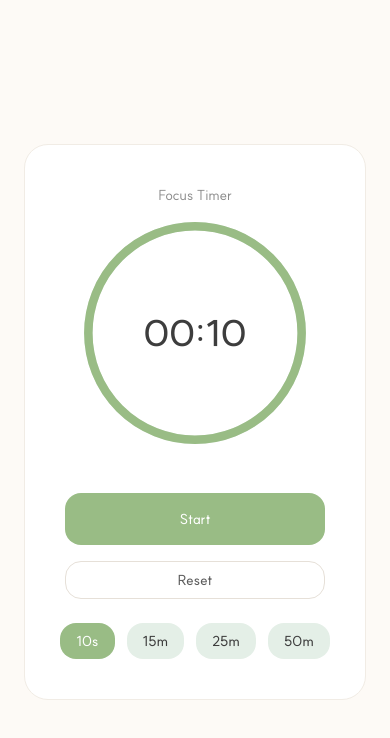
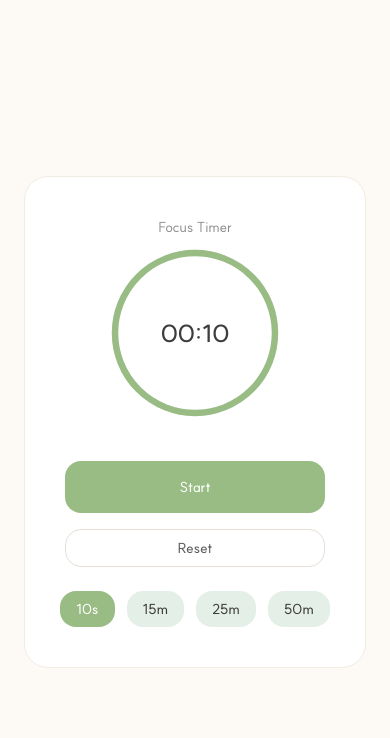
Before and after one commit to ppyom/pomodoro, a React (Vite) app: page / in a window 390 px wide. Shown: the top 738 px of the page. Built offline with nearby package versions, Linux system fonts and the light colour scheme.

Commit message:
📱 모바일 대응 타이머 레이아웃 구조 개선

```diff
--- a/src/app.tsx
+++ b/src/app.tsx
@@ -15,9 +15,8 @@ export default function App() {
 
   return (
     <main className="flex min-h-screen items-center justify-center bg-surface-primary px-6 font-sans">
-      <section className="w-full max-w-md rounded-[24px] border border-border-soft bg-surface-elevated p-10">
+      <section className="w-full max-w-md rounded-lg border border-border-soft bg-surface-elevated p-10">
         <p className="text-center text-sm text-text-muted">Focus Timer</p>
-
         <TimerDisplay duration={duration} timeLeft={timeLeft} />
         <TimerControls
           isRunning={isRunning}
--- a/src/components/timer/circular-progress.tsx
+++ b/src/components/timer/circular-progress.tsx
@@ -3,7 +3,7 @@ export function CircularProgress({ progress }: { progress: number }) {
   const circumference = 2 * Math.PI * radius;
 
   return (
-    <svg viewBox="0 0 240 240" className="size-64 -rotate-90 flex">
+    <svg viewBox="0 0 240 240" className="size-48 sm:size-64 -rotate-90 flex">
       <circle
         className="stroke-accent-soft"
         cx="120"
--- a/src/components/timer/timer-display.tsx
+++ b/src/components/timer/timer-display.tsx
@@ -11,7 +11,7 @@ export function TimerDisplay({ duration, timeLeft }: Props) {
   return (
     <div className="relative flex items-center justify-center">
       <CircularProgress progress={timeLeft / duration} />
-      <div className="absolute inset-0 text-4xl font-semibold flex items-center justify-center text-text-primary">
+      <div className="absolute inset-0 text-2xl sm:text-4xl font-semibold flex items-center justify-center text-text-primary">
         {formatTime(timeLeft)}
       </div>
     </div>
```
